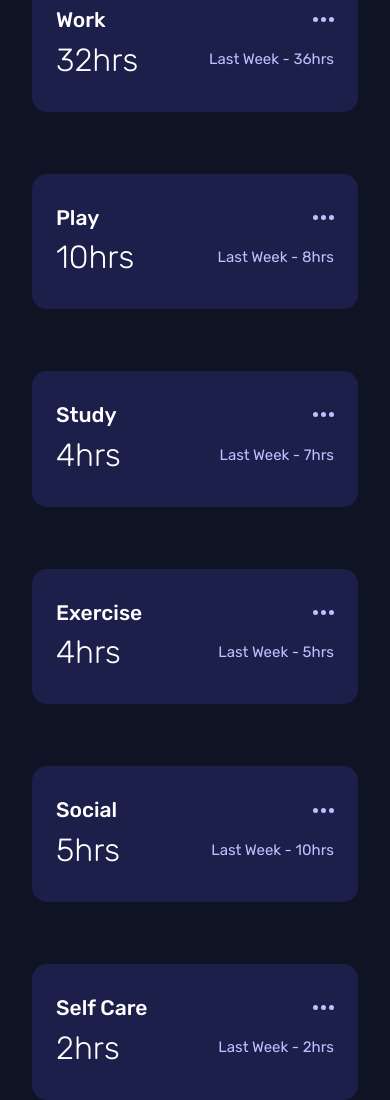
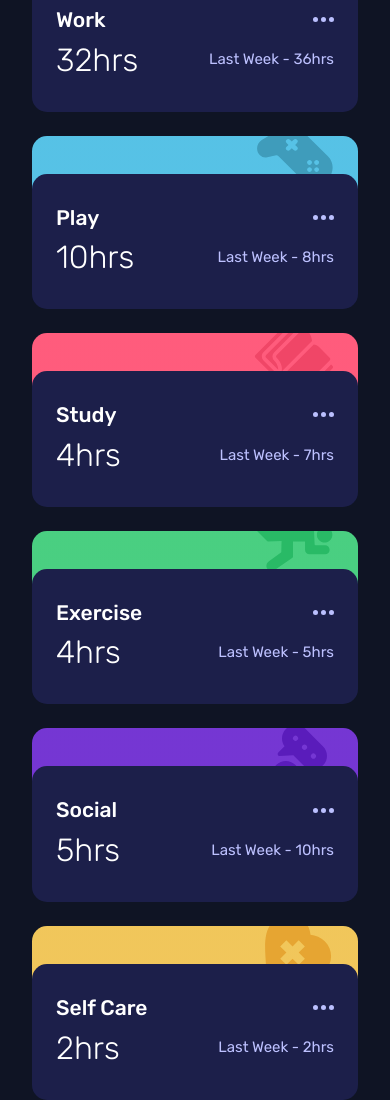
Before and after one commit to MattPahuta/time-tracking-dashboard, a plain HTML site: page index.html in a window 390 px wide. Shown: the part 289-1389 px from the top of the page. Drawn offline with Linux system fonts and the light colour scheme.

Commit message:
Complete mobile layout and styles

```diff
--- a/css/style.css
+++ b/css/style.css
@@ -187,17 +187,33 @@ body {
 
 .result-card {
   padding-top: 2.375rem;
+  background-repeat: no-repeat;
+  background-position: 90% -12%;
 }
 
 .work {
-  /* border: 1px solid red; */
-  /* background-color: var(--clr-light-orange); */
-  /* background-image: url("../images/icon-work.svg"); */
-
   background-image:
     url("../images/icon-work.svg"), linear-gradient(var(--clr-light-orange) 60%, var(--bg-primary) 40%);
-
-  background-repeat: no-repeat;
+}
+.play {
+  background-image:
+    url("../images/icon-play.svg"), linear-gradient(var(--clr-soft-blue) 60%, var(--bg-primary) 40%);
+}
+.study {
+  background-image:
+    url("../images/icon-study.svg"), linear-gradient(var(--clr-light-red) 60%, var(--bg-primary) 40%);
+}
+.exercise {
+  background-image:
+    url("../images/icon-exercise.svg"), linear-gradient(var(--clr-lime-green) 60%, var(--bg-primary) 40%);
+}
+.social {
+  background-image:
+    url("../images/icon-social.svg"), linear-gradient(var(--clr-violet) 60%, var(--bg-primary) 40%);
+}
+.self-care {
+  background-image:
+    url("../images/icon-self-care.svg"), linear-gradient(var(--clr-soft-yellow) 60%, var(--bg-primary) 40%);
 }
 
 .result-card-inner {
```
